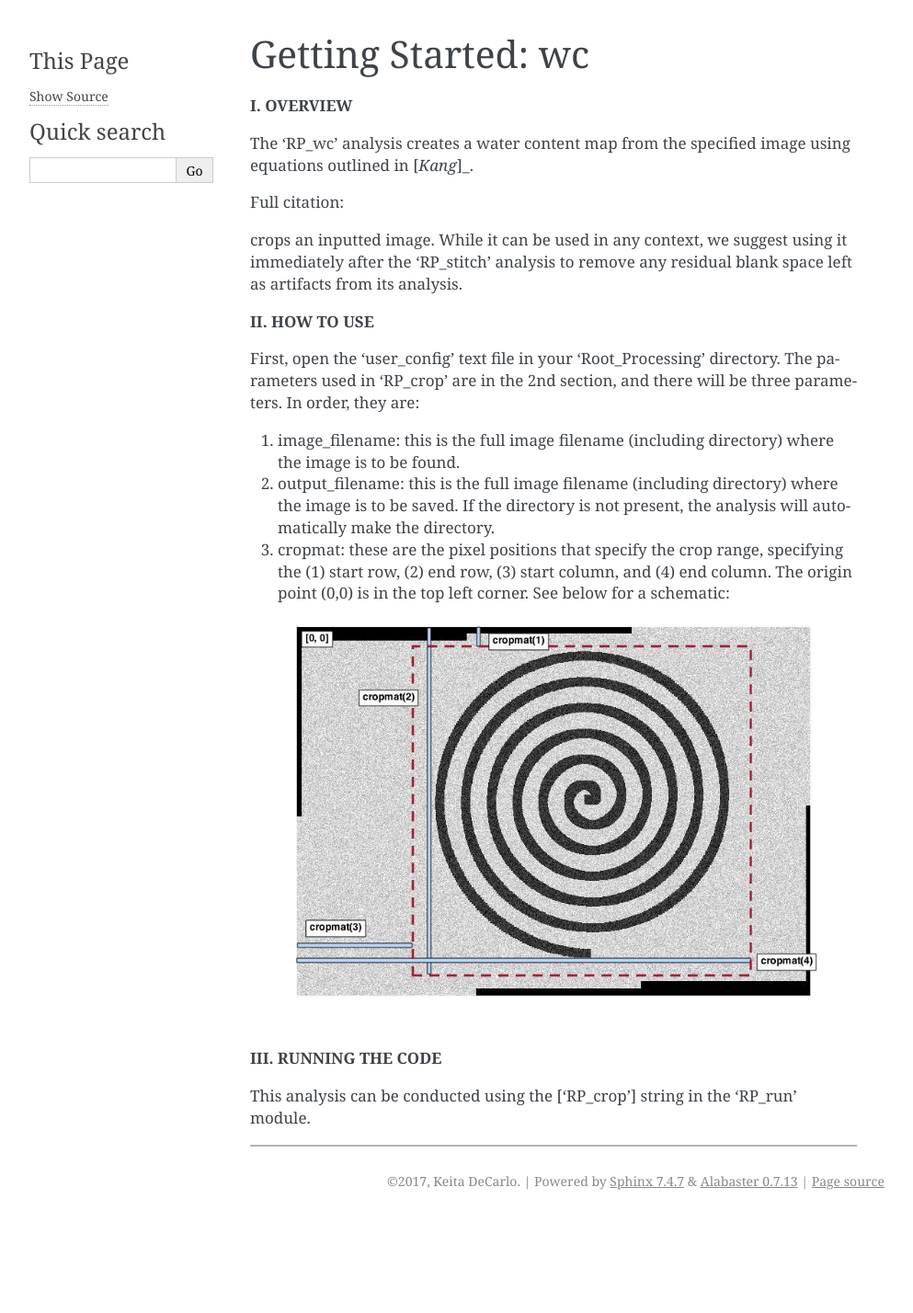
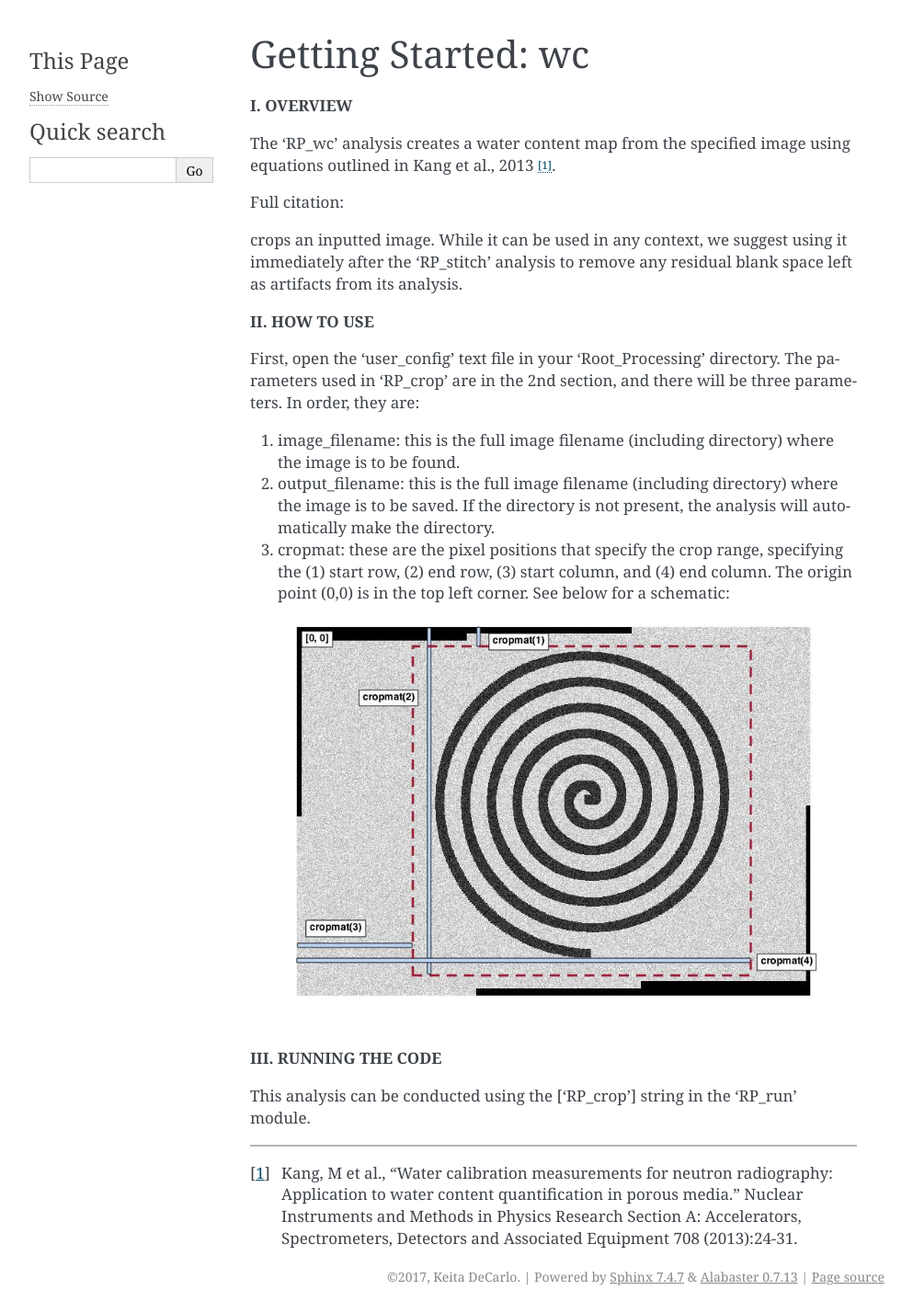
Before and after one commit to kdecarlo/CG1D_rootprocessing, a Sphinx documentation site: the page built from Root_Processing/Documentation/wc_tutorial.rst, in a window 1280 px wide. Shown: the whole page at 92% size, without its empty margins (148-1141 px from the left). Built offline with Sphinx 7.4.7, drawn with Linux system fonts in a browser that asks for light colours; pages that are not in the unit, such as notebooks, are missing from menus; before the commit the page ends 1324 px from its top, so only the background shows below that.

Commit message:
Add files via upload

```diff
--- a/Root_Processing/Documentation/wc_tutorial.rst
+++ b/Root_Processing/Documentation/wc_tutorial.rst
@@ -6,7 +6,7 @@ Getting Started: wc
 
 **I. OVERVIEW**
 
-The 'RP_wc' analysis creates a water content map from the specified image using equations outlined in [`Kang`]_.
+The 'RP_wc' analysis creates a water content map from the specified image using equations outlined in Kang et al., 2013 [1]_.
 
 
 
@@ -34,4 +34,4 @@ This analysis can be conducted using the ['RP_crop'] string in the 'RP_run' modu
 
 ---------------
 
-.. [`Kang`] Kang, M et al., "Water calibration measurements for neutron radiography: Application to water content quantification in porous media." Nuclear Instruments and Methods in Physics Research Section A: Accelerators, Spectrometers, Detectors and Associated Equipment 708 (2013):24-31.
+.. [1] Kang, M et al., "Water calibration measurements for neutron radiography: Application to water content quantification in porous media." Nuclear Instruments and Methods in Physics Research Section A: Accelerators, Spectrometers, Detectors and Associated Equipment 708 (2013):24-31.
```
